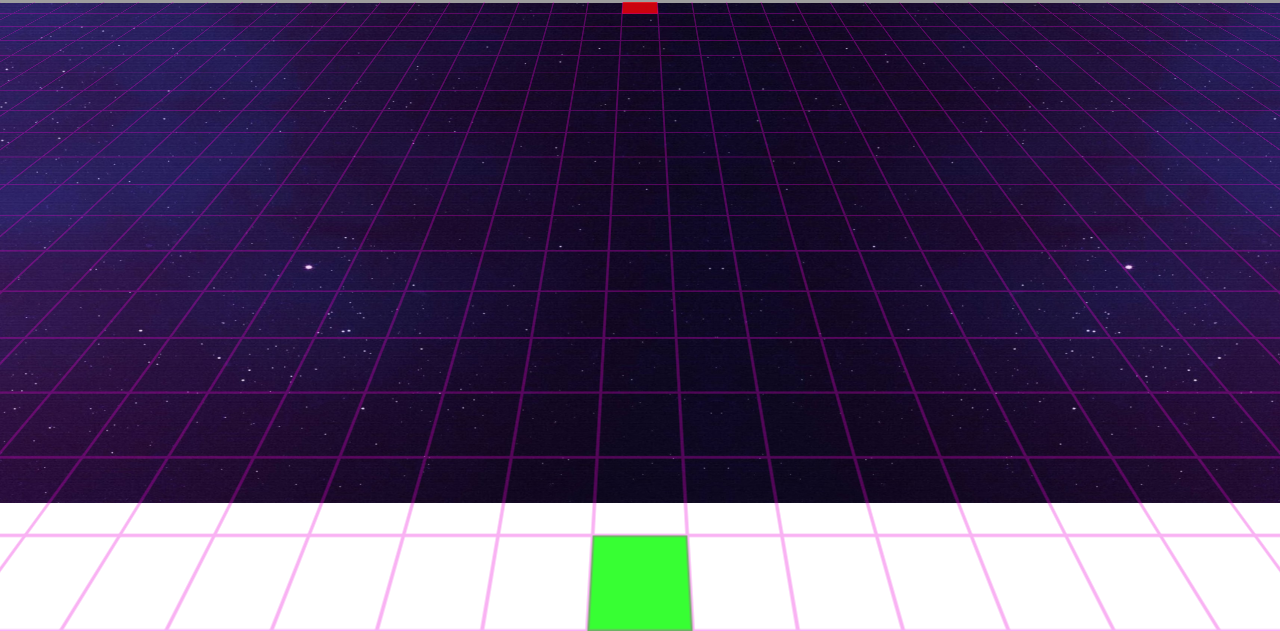
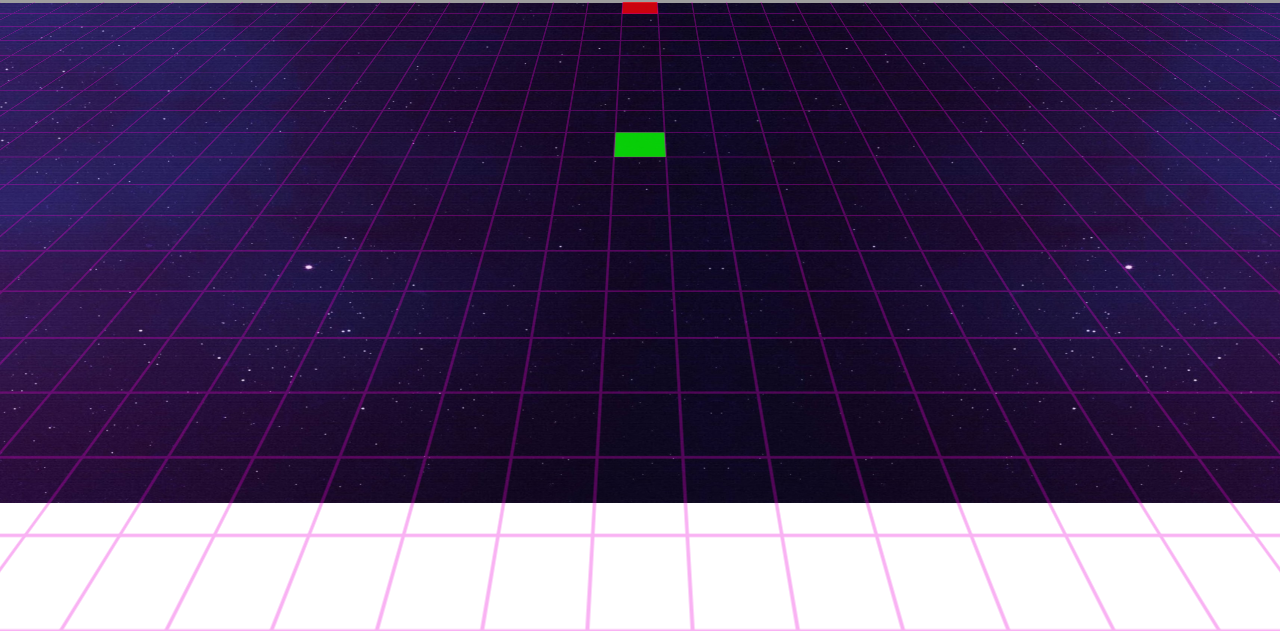
Before and after one commit to JCrews253/path-finding-visualizer, a React (Create React App) app: page / in a window 1280 px wide. Shown: the part 297-928 px from the top of the page. Built offline with nearby package versions, Linux system fonts and the light colour scheme; grey boxes are pictures that could not be loaded.

Commit message:
Update grid.tsx

```diff
--- a/src/components/grid/grid.tsx
+++ b/src/components/grid/grid.tsx
@@ -180,7 +180,7 @@ const Grid = () => {
   useEffect(() => {
     if (tiltState) {
       setNodeDimensions(50);
-      setStartNode(rows * columns - 1 - Math.floor(columns / 2));
+      setStartNode(Math.floor(rows / 2) * columns - 1 - Math.floor(columns / 2));
       setFinishNode(Math.floor(columns / 2));
     } else {
       const nodeWidth = (window.innerWidth - 200) / columns;
```
